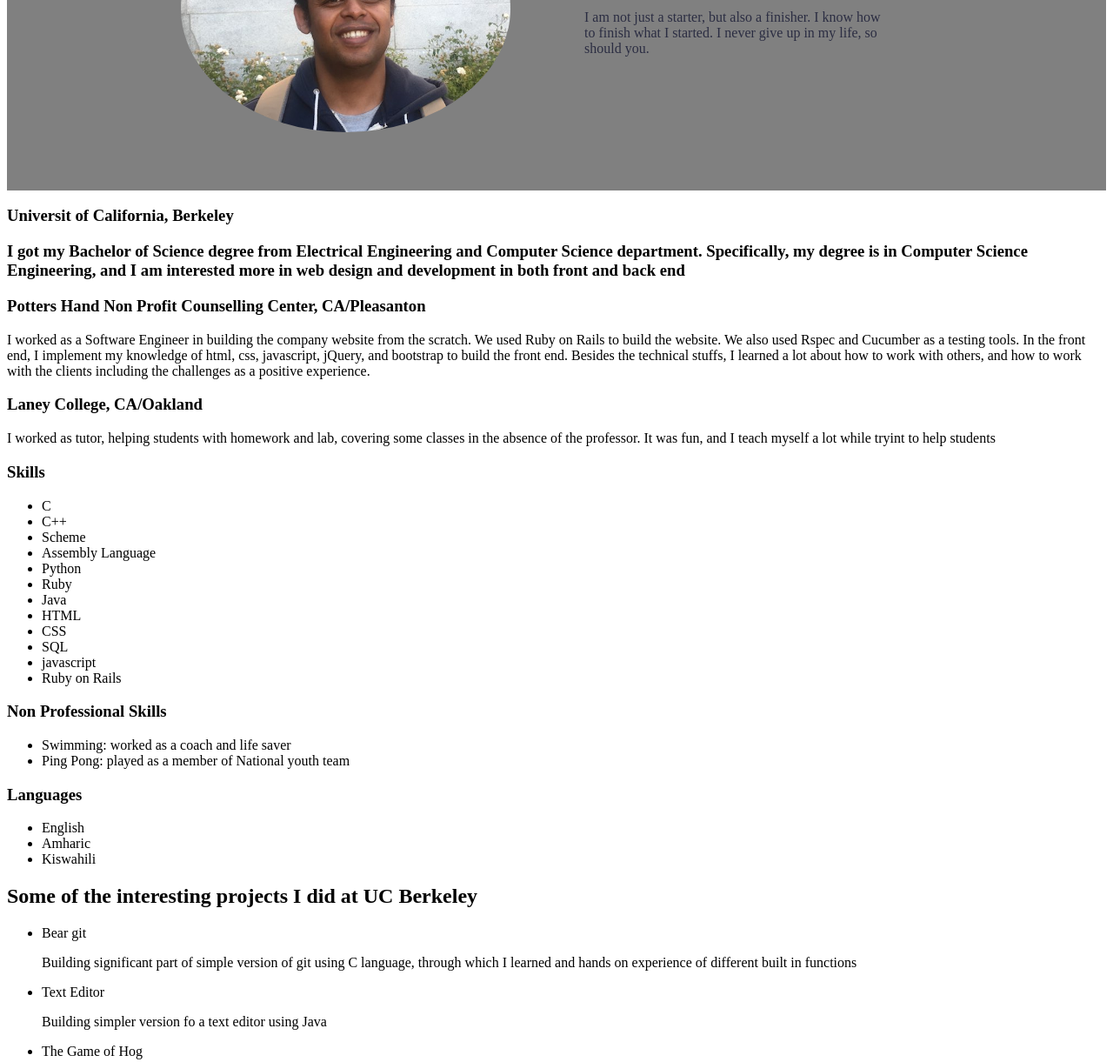
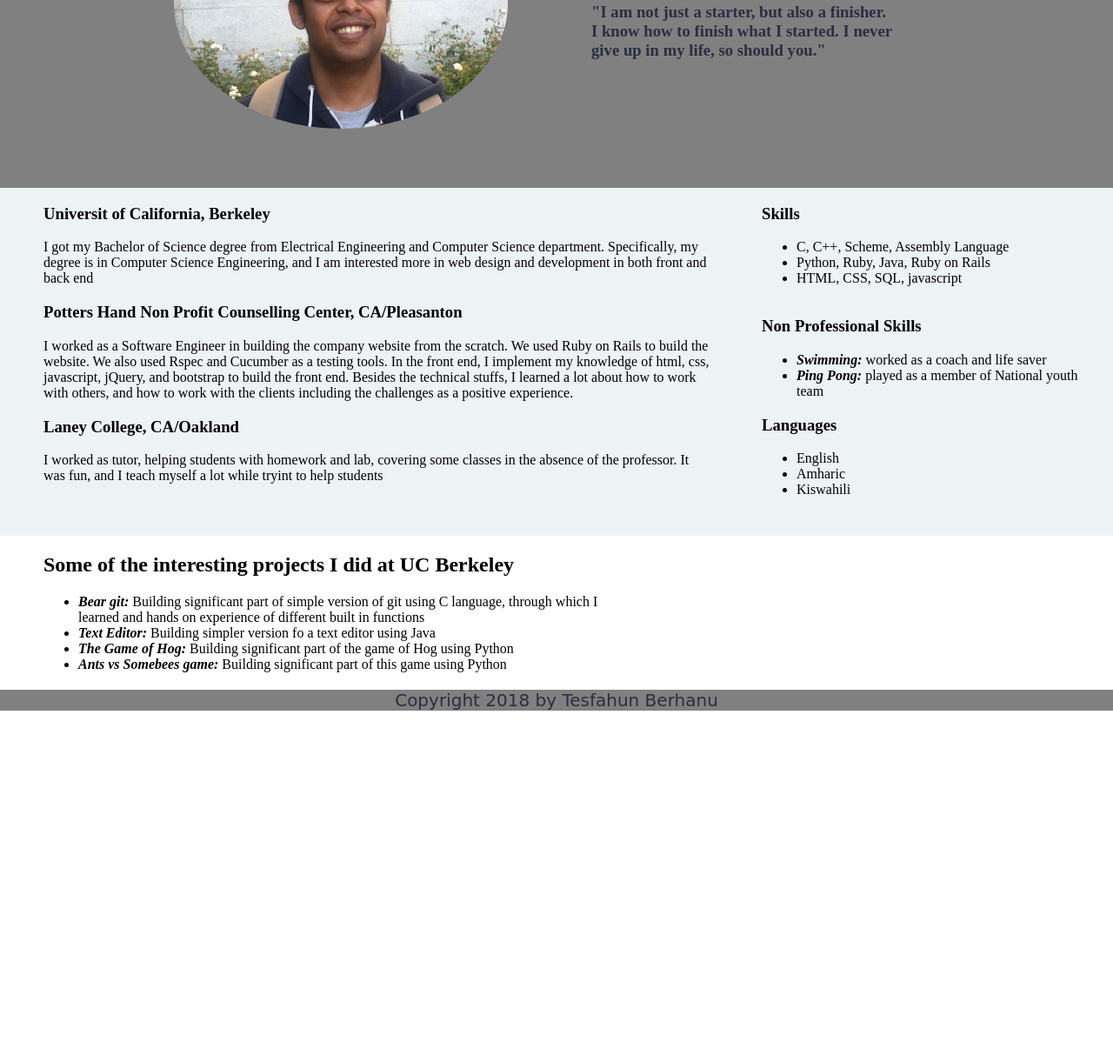
Before and after one commit to tberhanu/resume_html, a plain HTML site: page my_resume/resume.html in a window 1280 px wide. Shown: the part 204-1425 px from the top of the page at 87% size. After the commit the page ends 1041 px from the top, so only its background shows below. Drawn offline with Linux system fonts and the light colour scheme.

Commit message:
iteration one done

```diff
--- a/my_resume/resume.css
+++ b/my_resume/resume.css
@@ -4,11 +4,12 @@ html {
 *, *:before, *:after {
   box-sizing: inherit;
 }
+body {
+  margin: 0;
+}
 
-header {
-  /* background: #2B2D42; */
+header, footer {
   background: gray;
-  /* color: #8D99AE; */
   color: #2B2D42;
 }
 
@@ -18,8 +19,6 @@ header {
   margin-top: 5%;
   margin-left: 200px;
   margin-bottom: 5%;
-  /* text-align: center; */
-  /* float: left; */
 }
 
 .intro {
@@ -27,16 +26,64 @@ header {
   margin-top: 80px;
   margin-right: 250px;
   float: right;
+}
+
+.middle_section {
+  height: 400px;
+  margin-bottom: 0;
+  margin-right: 0;
+  background: #EDF2F4;
+}
+.profession {
+  width: 60%;
+  margin-left: 50px;
+  float: left;
 
 }
 
-.content-wrap {
-  max-width: 950px;
-  margin: 0 auto;
-  padding: 50px;
-  overflow: hidden;
+.aside-class {
+  width: 30%;
+  margin-left: 0;
+  margin-right: 20px;
+  float: right;
 }
 
-.education {
-  clear: left;
+.projects {
+  /* paddling-top: 0; */
+  width: 50%;
+  padding-bottom: 0;
+  margin-left: 50px;
+
 }
+.footer {
+  clear: both;
+}
+
+.skills {
+  margin-left: 0;
+  float: left;
+}
+
+.other-skills {
+  float: right;
+}
+footer {
+  text-align: center;
+  font-size: 20px;
+  font-family: cursive;
+}
+.wrapper {
+  paddling: 50px;
+}
+.f {
+  font-family: font-family: 'Caveat', cursive;
+
+}
+
+/* h2 {
+  margin-top: 0;
+  padding-top: 0;
+} */
+.space {
+  /* margin-bottom: -10; */
+}
--- a/my_resume/resume.html
+++ b/my_resume/resume.html
@@ -9,22 +9,25 @@
   </head>
 
   <body>
-    <header>
+    <header class="wrapper">
       <div>
         <img class="image" src="image/cal_pic.jpg" alt="Tess's pic">
         <div class="intro">
           <h1> Tesfahun Berhanu </h1>
           <h2> Software Engineer </h2>
-          <p> I am not just a starter, but also a finisher. I know how to finish
-            what I started. I never give up in my life, so should you. </p>
+          <h3> "I am not just a starter, but also a finisher. I know how to finish
+            what I started. I never give up in my life, so should you." </h3>
         </div>
       </div>
     </header>
 
 
     <main>
+
+      <section class="middle_section wrapper">
+        <div class="profession">
           <section class ="education">
-        <h3>Universit of California, Berkeley<h3>
+            <h3>Universit of California, Berkeley</h3>
               <p> I got my Bachelor of Science degree from Electrical Engineering
                 and Computer Science department. Specifically, my degree is in Computer
                 Science Engineering, and I am interested more in web design and development
@@ -39,51 +42,48 @@
               a lot about how to work with others, and how to work with the clients including the
               challenges as a positive experience.</p>
             <h3>Laney College, CA/Oakland</h3>
-        <p>I worked as tutor, helping students with homework and lab, covering some classes in the
+            <p class="space">I worked as tutor, helping students with homework and lab, covering some classes in the
               absence of the professor. It was fun, and I teach myself a lot while tryint to help students</p>
           </section>
-      <aside>
+        </div>
+        <div class="aside-class">
+          <div class="skills">
             <h3>Skills</h3>
             <ul>
-          <li> C </li>
-          <li> C++ </li>
-          <li> Scheme </li>
-          <li> Assembly Language </li>
-          <li> Python </li>
-          <li> Ruby </li>
-          <li> Java </li>
-          <li> HTML </li>
-          <li> CSS </li>
-          <li> SQL </li>
-          <li> javascript </li>
-          <li> Ruby on Rails </li>
+              <li> C, C++, Scheme, Assembly Language </li>
+              <li> Python, Ruby, Java, Ruby on Rails </li>
+              <li> HTML, CSS, SQL, javascript </li>
             </ul>
+          </div>
+          <div class="other-skills">
             <h3> Non Professional Skills</h3>
             <ul>
-          <li> Swimming: worked as a coach and life saver </li>
-          <li> Ping Pong: played as a member of National youth team </li>
+              <li><i><b>Swimming:</b></i> worked as a coach and life saver </li>
+              <li><i><b>Ping Pong:</b></i> played as a member of National youth team </li>
             </ul>
             <h3>Languages</h3>
             <ul>
               <li>English</li>
               <li>Amharic</li>
-          <li>Kiswahili</li>
+              <li class="space">Kiswahili</li>
             </ul>
-      </aside>
-      <section>
+          </div>
+        </div>
+      </section>
+      <section class="footer wrapper">
+        <div class="projects">
           <h2>Some of the interesting projects I did at UC Berkeley</h2>
           <ul>
-          <li> Bear git</li>
-            <p>Building significant part of simple version of git using C language, through which I
-              learned and hands on experience of different built in functions</p>
-            <li> Text Editor</li>
-              <p> Building simpler version fo a text editor using Java</p>
-            <li> The Game of Hog</li>
-              <p> Building significant part of the game of Hog using Python</p>
-            <li> Ants vs Somebees game</li>
-              <p> Building significant part of this game using Python</p>
-
+            <li><i><b>Bear git:</b></i> Building significant part of simple version of git using C language, through which I
+              learned and hands on experience of different built in functions</li>
+              <li><i><b>Text Editor:</b></i> Building simpler version fo a text editor using Java</li>
+              <li><i><b>The Game of Hog:</b></i> Building significant part of the game of Hog using Python</li>
+              <li><i><b>Ants vs Somebees game:</b></i> Building significant part of this game using Python</li>
+          </div>
       </section>
+      <footer>
+        <p> Copyright 2018 by Tesfahun Berhanu </p>
+      </footer>
     </main>
   </body>
 </html>
```
Lines whose indentation alone changed are shown as unchanged.
